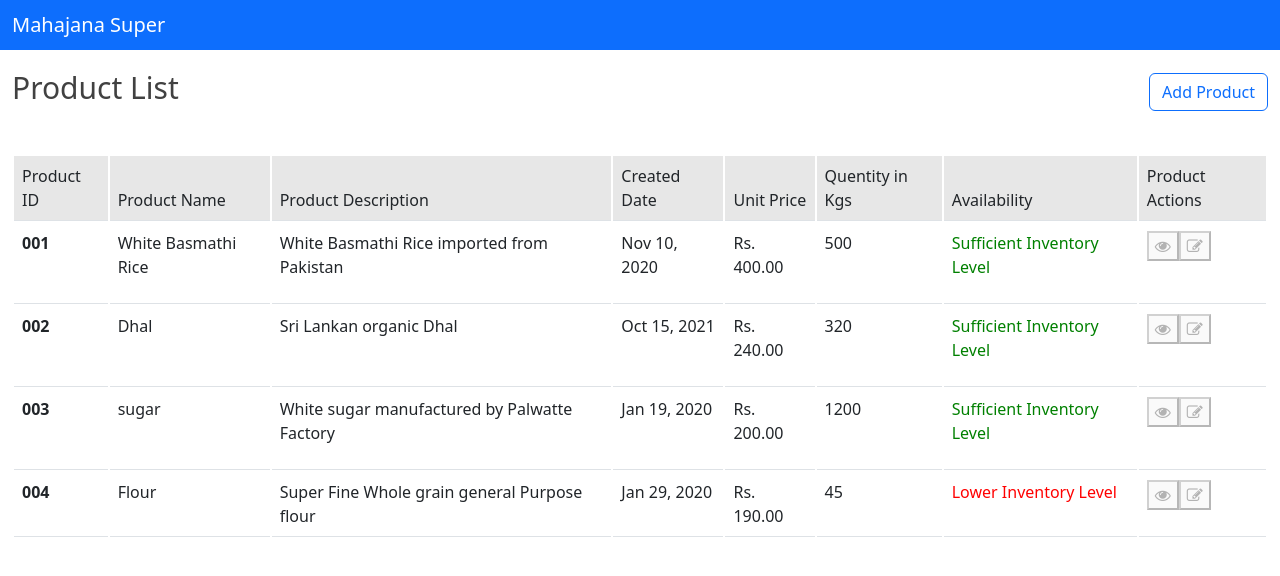
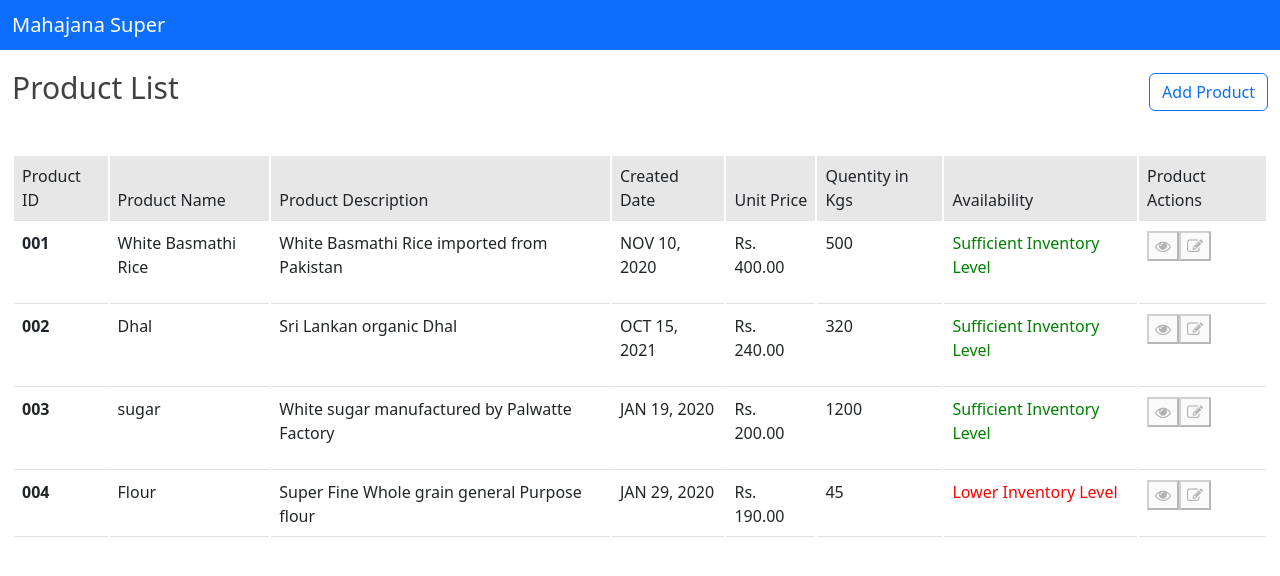
Before and after one commit to kalharatennakoon/mahajana-super, an Angular app: page / in a window 1280 px wide. Shown: the top 576 px of the page. Built offline with nearby package versions, Linux system fonts and the light colour scheme.

Commit message:
added multiple pipes

```diff
--- a/src/app/components/products/products.component.html
+++ b/src/app/components/products/products.component.html
@@ -31,7 +31,7 @@
             <th scope="row">{{ product.productId }}</th>
             <td>{{ product.productName }}</td>
             <td>{{ product.productDescription }}</td>
-            <td>{{ product.createdDate | date }}</td>
+            <td>{{ product.createdDate | date | uppercase }}</td>
             <td>{{ product.unitPrice | currency: 'Rs. '}}</td>
             <td>{{ product.quantity }}</td>
             <td>
```
